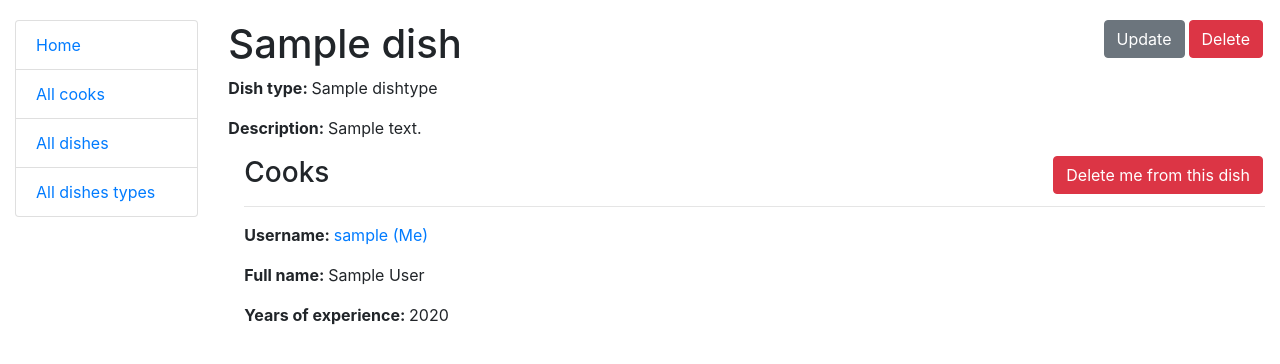
After one commit to andriy-demeshko/restaurant-kitchen-service, a Django app: page /dishes/1/ in a window 1280 px wide. The commit adds this page. Shown: the top 364 px of the page. Run offline with Django 4.2, Linux system fonts and the light colour scheme; a user stored in the database is signed in; tables that the repository leaves empty hold one stand-in row (values such as "Sample post").

Commit message:
Add pages with detail view for cooks and dishes

```diff
--- a/kitchen/models.py
+++ b/kitchen/models.py
@@ -8,7 +8,7 @@ class DishType(models.Model):
     name = models.CharField(max_length=255, unique=True)
 
     class Meta:
-        ordering = ["id"]
+        ordering = ["name"]
 
     def __str__(self):
         return self.name
--- a/kitchen/views.py
+++ b/kitchen/views.py
@@ -31,7 +31,7 @@ class DishTypeListView(LoginRequiredMixin, generic.ListView):
     model = DishType
     context_object_name = "dish_type_list"
     template_name = "kitchen/dish_type_list.html"
-    paginate_by = 5
+    paginate_by = 10
 
     # def get_context_data(self, *, object_list=None, **kwargs):
     #     context = super(DishTypeListView, self).get_context_data(**kwargs)
@@ -54,18 +54,18 @@ class DishTypeListView(LoginRequiredMixin, generic.ListView):
 class DishTypeCreateView(LoginRequiredMixin, generic.CreateView):
     model = DishType
     fields = "__all__"
-    success_url = reverse_lazy("kitchen:dishtype-list")
+    success_url = reverse_lazy("kitchen:dish-type-list")
 
 
 class DishTypeUpdateView(LoginRequiredMixin, generic.UpdateView):
     model = DishType
     fields = "__all__"
-    success_url = reverse_lazy("kitchen:dishtype-list")
+    success_url = reverse_lazy("kitchen:dish-type-list")
 
 
 class DishTypeDeleteView(LoginRequiredMixin, generic.DeleteView):
     model = DishType
-    success_url = reverse_lazy("kitchen:dishtype-list")
+    success_url = reverse_lazy("kitchen:dish-type-list")
 
 
 class DishListView(LoginRequiredMixin, generic.ListView):
@@ -113,7 +113,7 @@ class DishDeleteView(LoginRequiredMixin, generic.DeleteView):
 
 class CookListView(LoginRequiredMixin, generic.ListView):
     model = Cook
-    paginate_by = 5
+    paginate_by = 10
 
     # def get_context_data(self, *, object_list=None, **kwargs):
     #     context = super(CookListView, self).get_context_data(**kwargs)
--- a/static/css/styles.css
+++ b/static/css/styles.css
@@ -10,3 +10,9 @@ body {
 .home {
     width: 500px;
 }
+
+p.description {
+    display: inline-block;
+    width: 500px;
+    text-align: justify;
+}
--- /dev/null
+++ b/templates/kitchen/dish_detail.html
@@ -0,0 +1,45 @@
+{% extends "base.html" %}
+
+{% block content %}
+  <h1>
+    {{ dish.name }}
+    <a href="#" class="btn btn-danger link-to-page">
+      Delete
+    </a>
+
+    <a href="#" class="btn btn-secondary link-to-page">
+      Update
+    </a>
+  </h1>
+  <p><strong>Dish type: </strong>{{ dish.dish_type.name }}</p>
+  <p class="description"><strong>Description: </strong>{{ dish.description }}</p>
+
+  <div class="ml-3">
+  <h3>
+    Cooks
+
+    {% if dish in user.dishes.all %}
+      <a href="#" class="btn btn-danger link-to-page">
+        Delete me from this dish
+      </a>
+    {% else %}
+      <a href="#" class="btn btn-success link-to-page">
+        Assign me to this dish
+      </a>
+    {% endif %}
+  </h3>
+
+    {% for cook in dish.cooks.all %}
+      <hr>
+        <p><strong>Username: </strong>
+          <a href="{{ cook.get_absolute_url }}">{{ cook.username }} {% if user == cook %} (Me){% endif %}</a>
+        </p>
+        <p><strong>Full name: </strong>{{ cook.first_name }} {{ cook.last_name }}</p>
+        <p><strong>Years of experience: </strong>{{ cook.years_of_experience }}</p>
+
+      {% empty %}
+      <p>No cooks!</p>
+
+    {% endfor %}
+  </div>
+{% endblock %}
--- a/templates/kitchen/dish_list.html
+++ b/templates/kitchen/dish_list.html
@@ -23,7 +23,6 @@
         <th>Name</th>
         <th>Price</th>
         <th>Dish type</th>
-        <th>Description</th>
       </tr>
     {% for dish in dish_list %}
       <tr>
@@ -31,7 +30,6 @@
         <td>{{ dish.name }}</td>
         <td>{{ dish.price }}</td>
         <td>{{ dish.dish_type.name }}</td>
-        <td>{{ dish.description }}</td>
       </tr>
     {% endfor %}
 
```
Also changed, not shown: templates/kitchen/cook_detail.html (added, +35 -0 lines), kitchen/migrations/0007_alter_dishtype_options.py (added).
